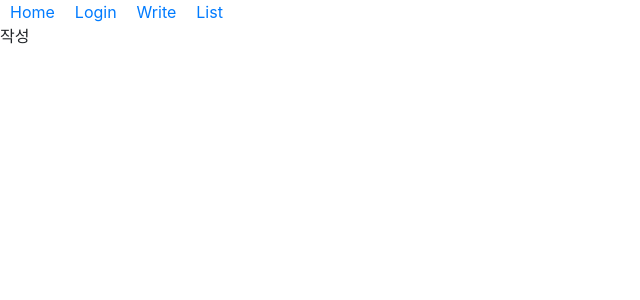
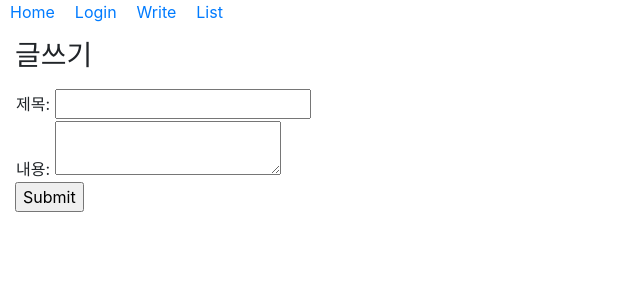
Before and after one commit to fireyw/react_hooks, a React (Create React App) app: page /#/write in a window 1280 px wide. Shown: the top 300 px of the page, without its empty margins (0-640 px from the left). Built offline with nearby package versions, Linux system fonts and the light colour scheme.

Commit message:
write function complete

```diff
--- a/src/App.js
+++ b/src/App.js
@@ -16,6 +16,27 @@ function App() {
       birth: "4"
     }
   ]);
+  const [writeList, setWriteList] = useState([
+    {
+      no: 1,
+      title: "제목",
+      content: "내용",
+      date: new Date()
+    }
+  ]);
+  //글 등록
+  const addWrite = addList => {
+    const addWriting = {
+      no: addList.no,
+      title: addList.title,
+      content: addList.content,
+      date: addList.date
+    };
+    const newWriteList = writeList.concat(addWriting);
+    setWriteList(newWriteList);
+    console.log("글 등록 완료");
+    return true;
+  };
   //회원가입
   const regist = addList => {
     const addMember = {
@@ -50,8 +71,16 @@ function App() {
           path="/login"
           render={props => <Login {...props} checkLogin={checkLogin} />}
         />
-        <Route path="/write" render={props => <Write />} />
-        <Route path="/list" render={props => <List />} />
+        <Route
+          path="/write"
+          render={props => (
+            <Write {...props} addWrite={addWrite} writeList={writeList} />
+          )}
+        />
+        <Route
+          path="/list"
+          render={props => <List {...props} writeList={writeList} />}
+        />
         {/* <Route path="/movie/:id" component={Detail} />  */}
       </HashRouter>
     </>
--- a/src/components/regist/List.js
+++ b/src/components/regist/List.js
@@ -1,7 +1,19 @@
 import React from "react";
 
 const List = () => {
-  return <>리스트</>;
+  return (
+    <>
+      <table border="1">
+        <tr align="center">
+          <td width="50">no</td>
+          <td width="300">title</td>
+          <td witdh="100">Name</td>
+          <td witth="100">Date</td>
+        </tr>
+        <tr></tr>
+      </table>
+    </>
+  );
 };
 
 export default List;
--- a/src/components/regist/Write.js
+++ b/src/components/regist/Write.js
@@ -1,7 +1,59 @@
-import React from "react";
+import React, { useState } from "react";
 
-const Write = () => {
-  return <>작성</>;
+const Write = ({ history, addWrite, writeList }) => {
+  const [form, setForm] = useState({});
+  const { title, content } = form;
+
+  const onChange = e => {
+    const nextForm = {
+      ...form,
+      [e.target.name]: e.target.value
+    };
+    setForm(nextForm);
+  };
+
+  const onSubmit = e => {
+    e.preventDefault();
+
+    const maxLen = writeList.length;
+    console.log("maxLen " + maxLen);
+    const addContent = {
+      no: maxLen + 1,
+      title: form.title,
+      content: form.content,
+      date: new Date()
+    };
+    console.log("addContent : ", addContent);
+    if (addWrite(addContent)) {
+      alert("글등록완료");
+      history.push("/list");
+    }
+  };
+
+  return (
+    <>
+      <h3 style={{ margin: "15px" }}>글쓰기</h3>
+      <form style={{ margin: "15px" }} onSubmit={onSubmit}>
+        <table>
+          <tbody>
+            <tr>
+              <td>
+                제목: <input name="title" onChange={onChange}></input>
+              </td>
+            </tr>
+            <tr>
+              <td>
+                내용: <textarea name="content" onChange={onChange}></textarea>
+              </td>
+            </tr>
+          </tbody>
+        </table>
+        <div>
+          <input type="submit" value="Submit" />
+        </div>
+      </form>
+    </>
+  );
 };
 
 export default Write;
```
